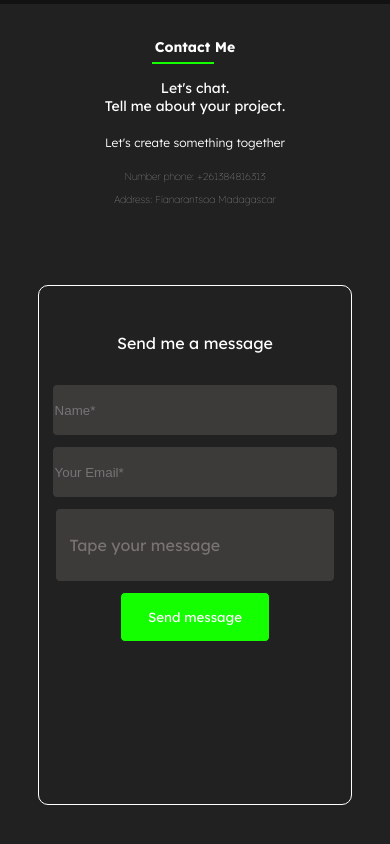
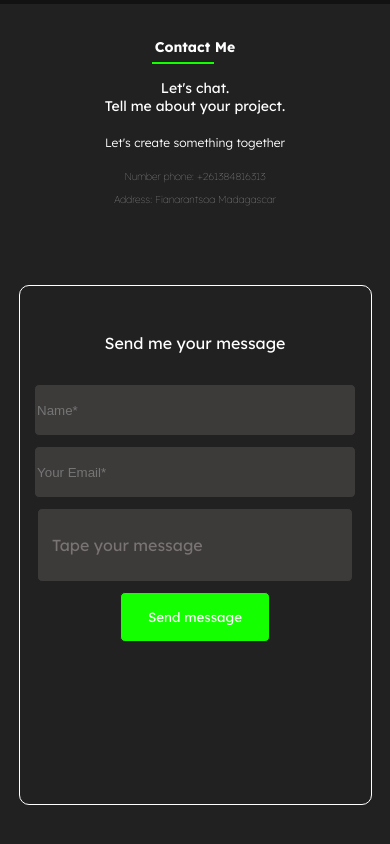
Before and after one commit to tafikaSeth/Portfolio, a React (Create React App) app: page / in a window 390 px wide. Shown: the part 4132-4976 px from the top of the page. Built offline with nearby package versions, Linux system fonts and the light colour scheme.

Commit message:
"contact"

```diff
--- a/src/components/Contact/contact.css
+++ b/src/components/Contact/contact.css
@@ -134,7 +134,7 @@
         display: flex;
         justify-content: center;
         /* background-color: blue; */
-        width: 80%;
+        width: 100%;
         gap: 0px;
 
     }
@@ -178,7 +178,7 @@
         font-size: 10px;
     }
     .content-contact-cardTwo{
-        width: 100%;
+        width: 90%;
         height: 70%;
         margin: 0;
     }
@@ -227,7 +227,7 @@
         margin-top: 0.145rem;
     }
     .content-contact-cardTwo {
-        width: 80%;
+        width: 90%;
         height: 70%!important;
         margin-top: 0.5rem;
     }
@@ -264,7 +264,7 @@
         margin-top: 0.145rem;
     }
     .content-contact-cardTwo {
-        width: 80%;
+        width: 90%;
         height: 100%;
         margin-top: 1rem;
     }
--- a/src/components/Contact/index.js
+++ b/src/components/Contact/index.js
@@ -92,7 +92,7 @@ const Contact = () => {
                             // viewport={{ once: false, amount: .5 }}
                         >
                             <div className="content-contact-cardTwo-message">
-                                <h4>Send me a message</h4>
+                                <h4>Send me your message</h4>
                                 <input type="text" name="userName" value={formData.userName} onChange={handleChange} placeholder="Name*"  required/>
                                 <input type="email" name="userEmail" value={formData.userEmail} onChange={handleChange} placeholder="Your Email*"  required/>
                                 <div style={{position: 'relative'}} className="for-input">
```
